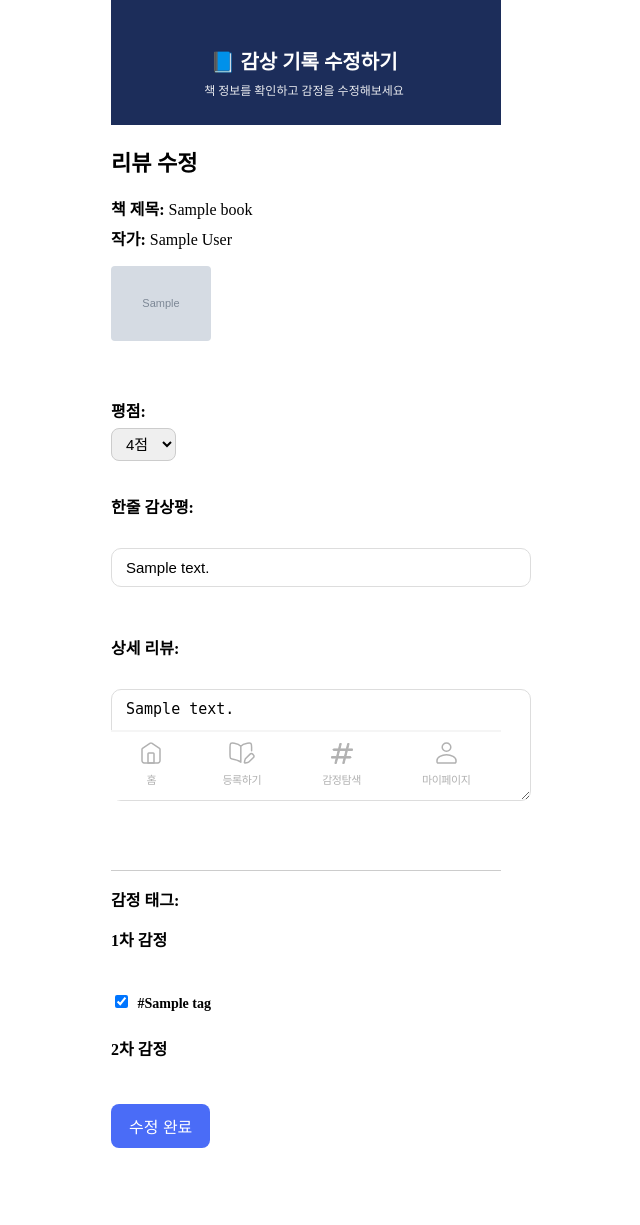
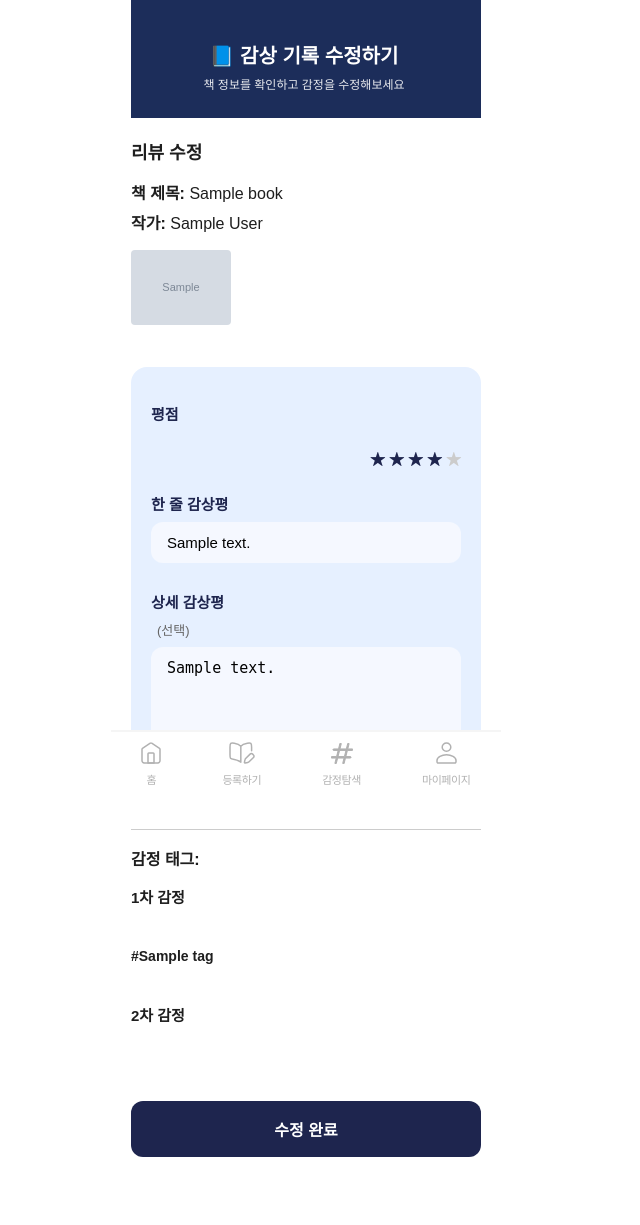
Before and after one commit to 2025-HERETHON/2025-herethon-7, a Django app: page /update/1/ in a window 1280 px wide. Shown: the whole page, without its empty margins (334-974 px from the left). Before the commit the page ends 1148 px from the top, so only its background shows below. Run offline with Django 5.2, Linux system fonts and the light colour scheme; a user stored in the database is signed in; tables that the repository leaves empty hold one stand-in row (values such as "Sample post"); grey boxes marked "Sample" are stand-in pictures.

Commit message:
update페이지 수정

```diff
--- a/contents/templates/contents/update.html
+++ b/contents/templates/contents/update.html
@@ -9,9 +9,7 @@
 {% block content %}
 
 <div class="review-header">
-    <div class="header-icon">
-
-    </div>
+    <div class="header-icon"></div>
     <div class="header-title"> 📘 감상 기록 수정하기</div>
     <p class="header-subtitle">책 정보를 확인하고 감정을 수정해보세요</p>
   </div>
@@ -28,18 +26,21 @@
             <img src="{{ review.book.thumbnail }}" alt="책 썸네일" width="120"><br><br>
         {% endif %}
 
-    <label>평점:</label>
-    <select name="rating">
-        {% for i in rating_range %}
-            <option value="{{ i }}" {% if review.rating == i %}selected{% endif %}>{{ i }}점</option>
-        {% endfor %}
-    </select><br><br>
+        <div class="review-box">
+            <label><strong>평점</strong></label>
+            <div class="star-rating">
+              {% for i in rating_range|slice:"::-1" %}
+                <input type="radio" id="star{{ i }}" name="rating" value="{{ i }}" {% if review.rating == i %}checked{% endif %}>
+                <label for="star{{ i }}">★</label>
+              {% endfor %}
+            </div>
 
-    <label>한줄 감상평:</label><br>
-    <input type="text" name="short_comment" value="{{ review.short_comment }}"><br><br>
+            <label for="short_comment"><strong>한 줄 감상평</strong></label>
+            <input type="text" id="short_comment" name="short_comment" value="{{ review.short_comment }}" placeholder="한 줄 감상평을 써주세요">
 
-    <label>상세 리뷰:</label><br>
-    <textarea name="detailed_review" rows="5" style="width:100%;">{{ review.detailed_review }}</textarea><br><br>
+            <label for="detailed_review"><strong>상세 감상평</strong> <span class="optional">(선택)</span></label>
+            <textarea id="detailed_review" name="detailed_review" rows="5" placeholder="자세한 감상평을 써주세요">{{ review.detailed_review }}</textarea>
+          </div>
 
     <hr>
     <strong>감정 태그:</strong><br>
--- a/static/css/update.css
+++ b/static/css/update.css
@@ -1,16 +1,27 @@
-/* 상단 네이비 헤더 */
-.review-header {
+body {
+    font-family: 'Apple SD Gothic Neo', sans-serif;
+    background-color: #ffffff;
+    margin: 0;
+    padding: 0;
+    box-sizing: border-box;
+    color: #1e1e1e;
+  }
+
+  .container {
+    width: 390px;
+    margin: 0 auto;
+    padding: 0 20px;
+    box-sizing: border-box;
+    background-color: #fff;
+  }
+
+  /* 상단 네이비 헤더 */
+  .review-header {
     background-color: #1c2d5a;
     color: white;
     text-align: center;
     padding: 40px 24px 20px 20px;
-
     margin-bottom: 20px;
-  }
-
-  .review-header .header-icon {
-    font-size: 28px;
-    margin-bottom: 6px;
   }
 
   .review-header .header-title {
@@ -24,27 +35,19 @@
     opacity: 0.9;
   }
 
-
-/* 전체 리뷰 박스 스타일 */
-.review-box {
-    background-color: #e6f0ff;
-    padding: 20px;
-    border-radius: 12px;
-    margin-bottom: 2rem;
+  /* 리뷰 제목 */
+  h2 {
+    font-size: 18px;
+    font-weight: bold;
+    margin-bottom: 1rem;
   }
 
-  /* 책 제목/작가 미리보기 텍스트 */
-  h2 {
-    font-size: 22px;
-    margin-bottom: 1.2rem;
-  }
-
+  /* 책 정보 */
   p {
     font-size: 16px;
     margin: 6px 0;
   }
 
-  /* 책 썸네일 */
   img {
     width: 100px;
     height: auto;
@@ -53,70 +56,150 @@
     border-radius: 4px;
   }
 
-  /* 평점 드롭다운 */
+  /* 감상평 박스 */
+  .review-box {
+    background-color: #e6f0ff;
+    padding: 20px;
+    border-radius: 16px;
+    margin-bottom: 2rem;
+  }
+  .review-box label {
+    display: block;
+    font-weight: bold;
+    margin-top: 1rem;
+    margin-bottom: 8px;
+    font-size: 15px;
+    color: #1e254e;
+    background: none;
+    padding: 0;
+    border: none;
+    border-radius: 0;
+  }
+
+  .review-box .optional {
+    font-weight: normal;
+    font-size: 13px;
+    color: #666;
+    margin-left: 6px;
+  }
+
+  /* input, textarea 통일 */
+.review-box input[type="text"],
+.review-box textarea {
+  width: 100%;
+  padding: 12px 16px;
+  border-radius: 12px;
+  border: none;
+  font-size: 15px;
+  background-color: #f5f8ff;
+  margin-bottom: 12px;
+  box-sizing: border-box;
+}
+
+
+
+  /* 라벨 */
   label {
-    font-weight: bold;
+    font-weight: 600;
     display: block;
     margin-top: 15px;
     margin-bottom: 6px;
+    font-size: 14px;
   }
 
+  /* 입력 박스 */
+  input[type="text"],
+  textarea,
   select {
-    padding: 6px 10px;
-    border-radius: 8px;
-    border: 1px solid #ccc;
-    font-size: 15px;
-  }
-
-  /* 감상평 인풋 */
-  input[type="text"],
-  textarea {
     width: 100%;
     padding: 10px 14px;
+    font-size: 15px;
+    border: none;
     border-radius: 10px;
-    border: 1px solid #ddd;
-    font-size: 15px;
-    margin-top: 6px;
+    background-color: #f0f4ff;
+    box-sizing: border-box;
     margin-bottom: 15px;
   }
 
-  /* 감정 태그 라벨 */
-  div label {
-    display: inline-block;
-    margin-bottom: 8px;
-    font-size: 14px;
-    cursor: pointer;
+
+  .rating-row {
+    margin-bottom: 1rem;
   }
 
-  div label input[type="checkbox"] {
-    margin-right: 6px;
+ /* 별점 */
+.star-rating {
+    display: flex;
+    direction: rtl;
+    font-size: 1.6rem;
+    gap: 4px;
+    margin-bottom: 10px;
   }
 
-  /* 구분선 */
+  .star-rating input[type="radio"] {
+    display: none;
+  }
+
+  .star-rating label {
+    color: #ccc;
+    cursor: pointer;
+    transition: color 0.2s;
+  }
+
+  .star-rating input[type="radio"]:checked ~ label,
+  .star-rating label:hover,
+  .star-rating label:hover ~ label {
+    color: #1e254e;
+  }
+
+  /* 감정 태그 */
   hr {
     margin: 2rem 0 1rem;
     border: none;
     border-top: 1px solid #ccc;
   }
 
-  /* 감정 태그 구역 */
   div strong {
     display: block;
     margin-top: 1rem;
     margin-bottom: 0.5rem;
+    font-size: 15px;
+  }
+
+  input[type="checkbox"] {
+    display: none;
+  }
+
+  /*div label {
+    display: inline-block;
+    background-color: #fff;
+    border: 1.5px solid #1e254e;
+    color: #1e254e;
+    border-radius: 999px;
+    padding: 8px 12px;
+    font-size: 14px;
+    margin: 6px 8px 6px 0;
+    cursor: pointer;
+  }*/
+
+  input[type="checkbox"]:checked + label {
+    background-color: #1e254e;
+    color: white;
   }
 
   /* 제출 버튼 */
   button[type="submit"] {
-    background-color: #4a6cf7;
-    color: #fff;
+    width: 100%;
+    padding: 1rem;
+    background-color: #1e254e;
+    color: white;
+    font-weight: bold;
+    font-size: 16px;
     border: none;
-    padding: 10px 18px;
-    font-size: 16px;
-    border-radius: 8px;
+    border-radius: 12px;
     cursor: pointer;
+    margin-top: 2rem;
   }
 
   button[type="submit"]:hover {
-    background-color: #3d5ce5;
+    background-color: #2d3d70;
   }
```
